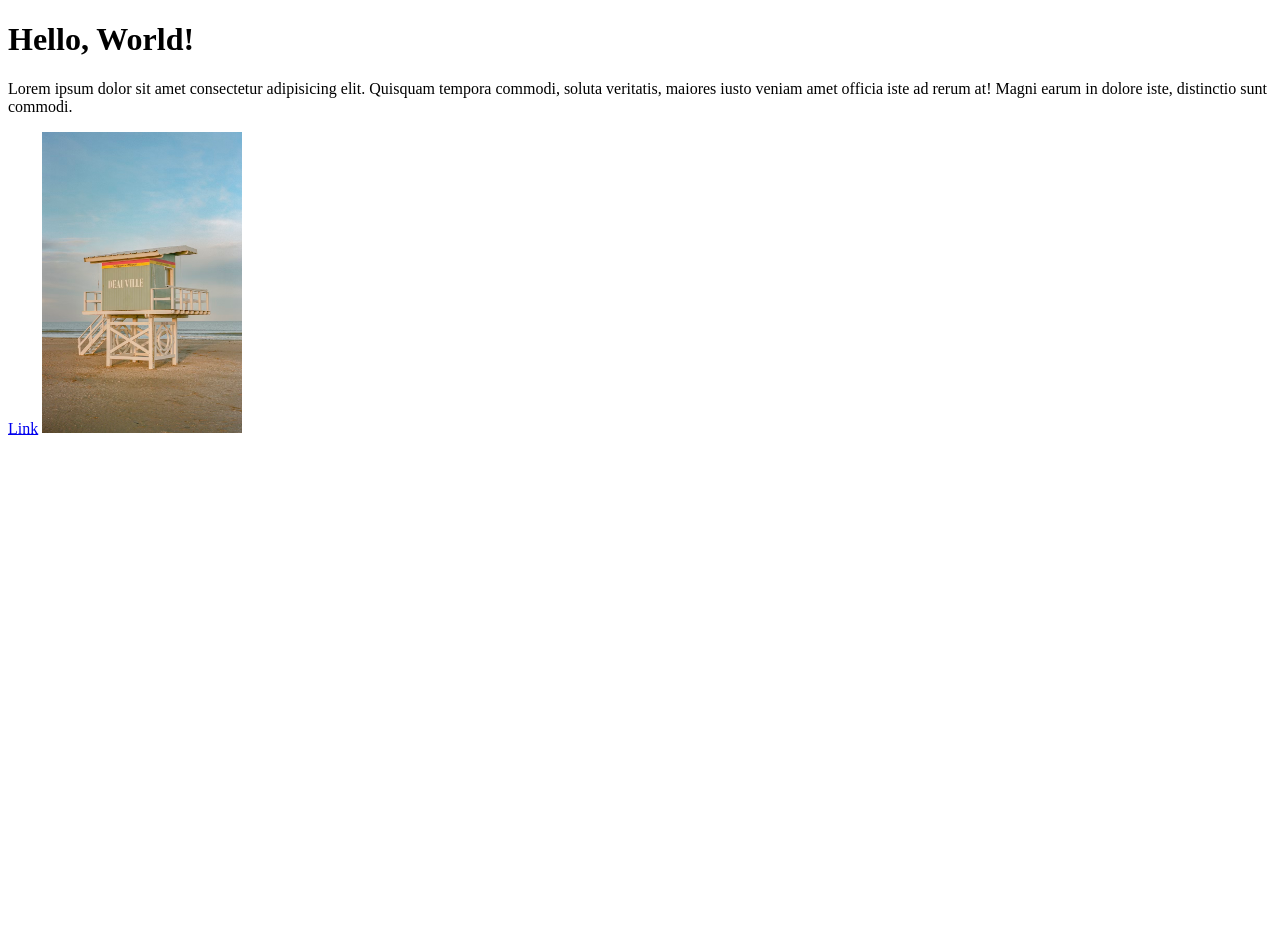
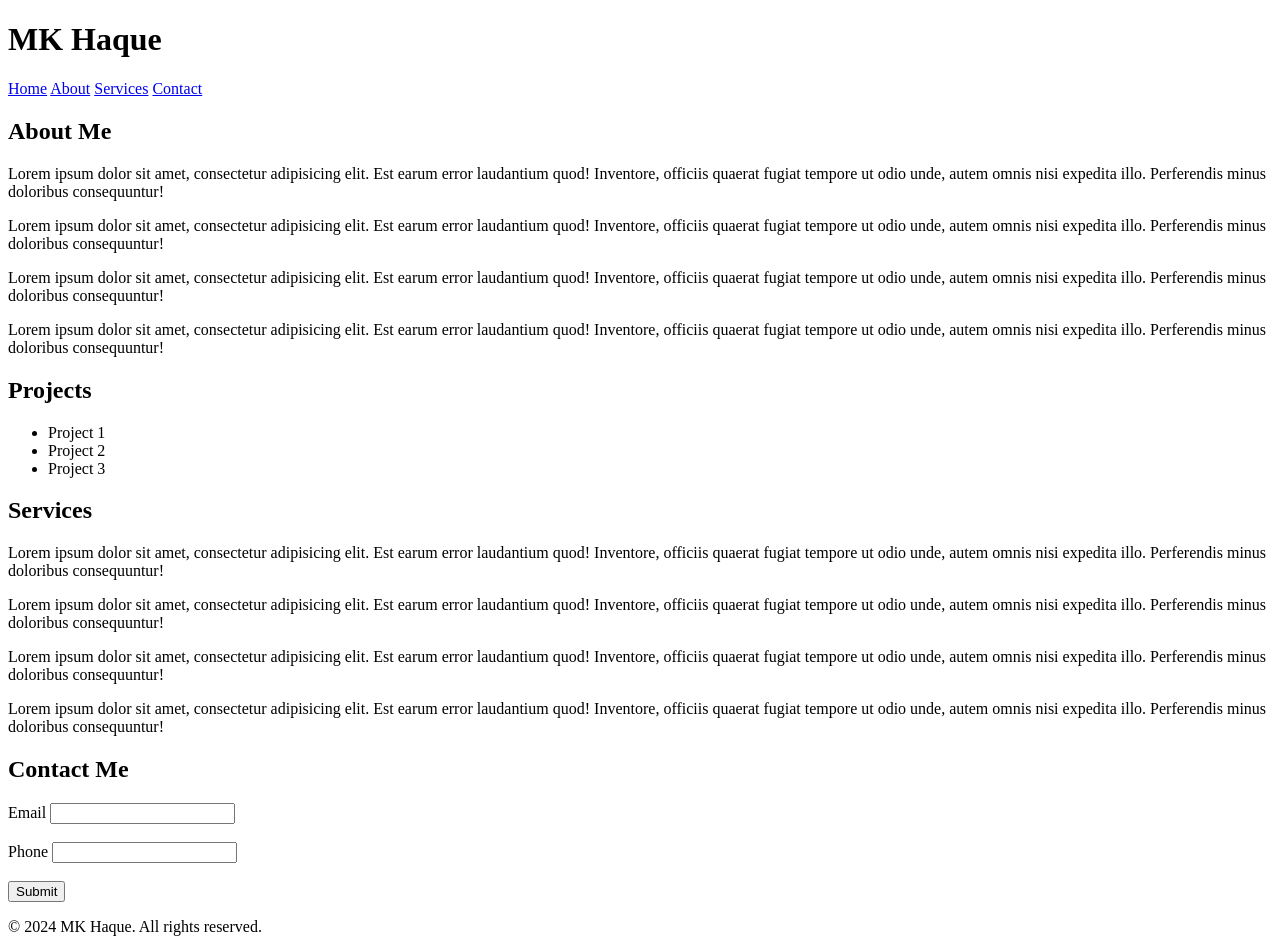
Before and after one commit to mkhaque1/First-project-01, a plain HTML site: page index.html in a window 1280 px wide. Before the commit the page ends 800 px from the top, so only its background shows below. Drawn offline with Linux system fonts and the light colour scheme.

Commit message:
HTml basic project

```diff
--- a/index.html
+++ b/index.html
@@ -3,29 +3,106 @@
   <head>
     <meta charset="UTF-8" />
     <meta name="viewport" content="width=device-width, initial-scale=1.0" />
-    <title>Title</title>
+    <title>Html-Portfolio</title>
   </head>
   <body>
-    <div>
-      <h1>Hello, World!</h1>
+    <header>
+      <h1>MK Haque</h1>
+      <nav>
+        <a href="#">Home</a>
+        <a href="#about">About</a>
+        <a href="#services">Services</a>
+        <a href="#contact">Contact</a>
+      </nav>
 
-      <p>
-        Lorem ipsum dolor sit amet consectetur adipisicing elit. Quisquam
-        tempora commodi, soluta veritatis, maiores iusto veniam amet officia
-        iste ad rerum at! Magni earum in dolore iste, distinctio sunt commodi.
-      </p>
-      <!-- <p>
-        <strong>Lorem ipsum</strong> dolor sit amet consectetur adipisicing
-        elit. Temporibus perspiciatis, nobis nam assumenda magni minus aliquam
-        cum maxime mollitia impedit optio sit.
-        <em>Architecto distinctio voluptatem ea iusto rem asperiores sint!</em>
-      </p> -->
-      <a href="https://mkhaque.com" target="_blank">Link</a>
-      <img
-        src="/assets/photo-1762779943612-02464f850c54.avif"
-        alt="hero background image"
-        width="200px"
-      />
-    </div>
+      <!-- main section-->
+      <main>
+        <section id="about">
+          <h2>About Me</h2>
+          <p>
+            Lorem ipsum dolor sit amet, consectetur adipisicing elit. Est earum
+            error laudantium quod! Inventore, officiis quaerat fugiat tempore ut
+            odio unde, autem omnis nisi expedita illo. Perferendis minus
+            doloribus consequuntur!
+          </p>
+          <p>
+            Lorem ipsum dolor sit amet, consectetur adipisicing elit. Est earum
+            error laudantium quod! Inventore, officiis quaerat fugiat tempore ut
+            odio unde, autem omnis nisi expedita illo. Perferendis minus
+            doloribus consequuntur!
+          </p>
+          <p>
+            Lorem ipsum dolor sit amet, consectetur adipisicing elit. Est earum
+            error laudantium quod! Inventore, officiis quaerat fugiat tempore ut
+            odio unde, autem omnis nisi expedita illo. Perferendis minus
+            doloribus consequuntur!
+          </p>
+          <p>
+            Lorem ipsum dolor sit amet, consectetur adipisicing elit. Est earum
+            error laudantium quod! Inventore, officiis quaerat fugiat tempore ut
+            odio unde, autem omnis nisi expedita illo. Perferendis minus
+            doloribus consequuntur!
+          </p>
+        </section>
+        <!--projects-->
+
+        <section id="projects">
+          <h2>Projects</h2>
+          <ul>
+            <li>Project 1</li>
+            <li>Project 2</li>
+            <li>Project 3</li>
+          </ul>
+        </section>
+        <!-- service section-->
+        <section id="services">
+          <h2>Services</h2>
+          <p>
+            Lorem ipsum dolor sit amet, consectetur adipisicing elit. Est earum
+            error laudantium quod! Inventore, officiis quaerat fugiat tempore ut
+            odio unde, autem omnis nisi expedita illo. Perferendis minus
+            doloribus consequuntur!
+          </p>
+          <p>
+            Lorem ipsum dolor sit amet, consectetur adipisicing elit. Est earum
+            error laudantium quod! Inventore, officiis quaerat fugiat tempore ut
+            odio unde, autem omnis nisi expedita illo. Perferendis minus
+            doloribus consequuntur!
+          </p>
+          <p>
+            Lorem ipsum dolor sit amet, consectetur adipisicing elit. Est earum
+            error laudantium quod! Inventore, officiis quaerat fugiat tempore ut
+            odio unde, autem omnis nisi expedita illo. Perferendis minus
+            doloribus consequuntur!
+          </p>
+          <p>
+            Lorem ipsum dolor sit amet, consectetur adipisicing elit. Est earum
+            error laudantium quod! Inventore, officiis quaerat fugiat tempore ut
+            odio unde, autem omnis nisi expedita illo. Perferendis minus
+            doloribus consequuntur!
+          </p>
+        </section>
+        <!-- contact section-->
+        <section id="contact">
+          <h2>Contact Me</h2>
+          <form>
+            <label for="email">Email</label>
+            <input type="email" required />
+            <br />
+            <br />
+            <label for="number">Phone</label>
+            <input type="number" required />
+            <br />
+            <br />
+            <button type="submit">Submit</button>
+          </form>
+        </section>
+
+        <!-- footer section-->
+        <footer>
+          <p>&copy; 2024 MK Haque. All rights reserved.</p>
+        </footer>
+      </main>
+    </header>
   </body>
 </html>
```
